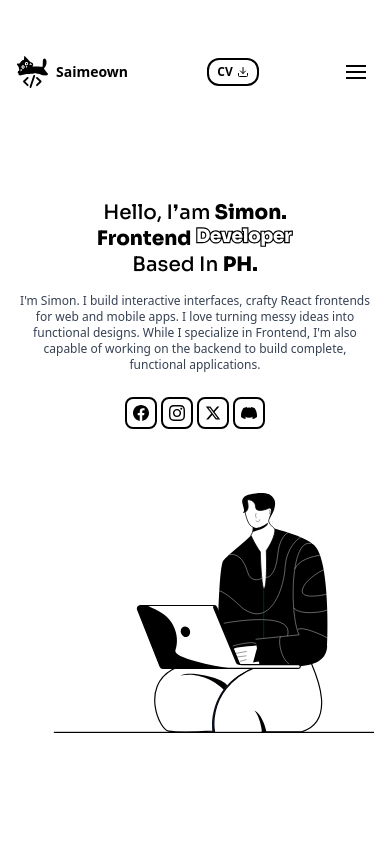
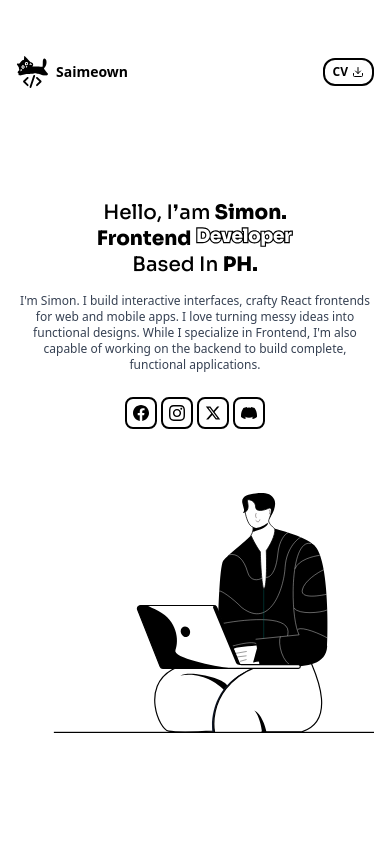
Before and after one commit to Saimeown/saimeown-portfolio, a React (Vite) app: page / in a window 390 px wide. Shown: the top 844 px of the page. Built offline with nearby package versions, Linux system fonts and the light colour scheme; a web font is replaced by a local one.

Commit message:
Update Header.tsx

```diff
--- a/src/components/Header.tsx
+++ b/src/components/Header.tsx
@@ -10,9 +10,8 @@ const Header = () => {
     const handleScroll = () => {
       const currentScrollY = window.scrollY;
 
-      // Active section detection
       const sections = ['about', 'skills', 'projects', 'contact'];
-      const scrollPosition = currentScrollY + 100; // Offset for better detection
+      const scrollPosition = currentScrollY + 100;
 
       // Get all section elements
       const sectionElements = sections.map(section => {
@@ -41,13 +40,11 @@ const Header = () => {
 
   const scrollToSection = (sectionId: string) => {
     if (sectionId === 'contact') {
-      // Scroll to the very bottom of the page
       window.scrollTo({
         top: document.documentElement.scrollHeight,
         behavior: 'smooth'
       });
     } else if (sectionId === 'skills') {
-      // Scroll to carousel 1 and center it vertically
       const element = document.getElementById('skills-carousel-1');
       if (element) {
         const elementRect = element.getBoundingClientRect();
@@ -59,7 +56,6 @@ const Header = () => {
         });
       }
     } else if (sectionId === 'projects') {
-      // Scroll to ToothTrackr text and center it vertically
       const element = document.getElementById('projects-toothtrackr');
       if (element) {
         const elementRect = element.getBoundingClientRect();
@@ -73,7 +69,7 @@ const Header = () => {
     } else {
       const element = document.querySelector(`[data-section="${sectionId}"]`);
       if (element) {
-        const offsetTop = (element as HTMLElement).offsetTop - 80; // Account for header height
+        const offsetTop = (element as HTMLElement).offsetTop - 80;
         window.scrollTo({
           top: offsetTop,
           behavior: 'smooth'
@@ -128,12 +124,6 @@ const Header = () => {
           <span className="sm:hidden">CV</span>
           <FiDownload className="w-3 h-3 sm:w-4 sm:h-4 md:w-5 md:h-5 lg:w-6 lg:h-6 ml-1 sm:ml-2" />
         </button>
-        {/* mobile menu button */}
-        <button className="md:hidden flex flex-col space-y-1 p-2 group transition-all duration-300 hover:scale-110" aria-label="Menu">
-          <span className="w-5 h-0.5 bg-black transition-all duration-300 group-hover:translate-x-1"></span>
-          <span className="w-5 h-0.5 bg-black transition-all duration-300"></span>
-          <span className="w-5 h-0.5 bg-black transition-all duration-300 group-hover:-translate-x-1"></span>
-        </button>
       </div>
     </div>
   )
```
